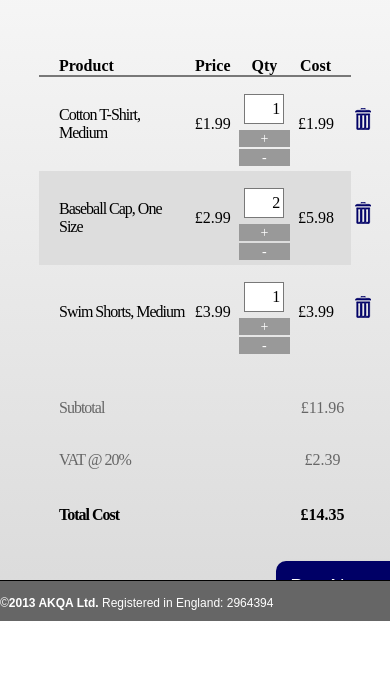
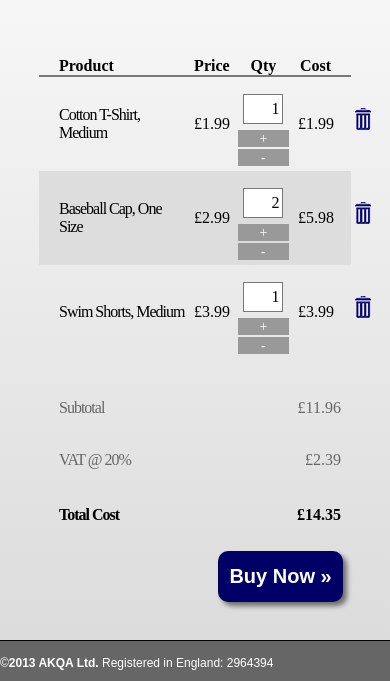
Before and after one commit to srsholmes/AKQA-test, a website: page public/index.html in a window 390 px wide. Shown: the part 216-897 px from the top of the page. Before the commit the page ends 844 px from the top, so only its background shows below. Drawn offline with nearby package versions, Linux system fonts and the light colour scheme; a web font is replaced by a local one.

Commit message:
sticky footer

```diff
--- a/scss/main.scss
+++ b/scss/main.scss
@@ -34,7 +34,7 @@ $dark-blue-hover: #3333ff;
 body {
   @extend .font-serif;
   background: linear-gradient(white, #dadada);
-  margin-bottom: 80px;
+  margin-bottom: 140px;
 }
 
 
@@ -135,15 +135,15 @@ form {
     font-size: 20px;
     outline: 0;
     float: right;
-    margin-top: 20px;
-    margin-right: 20px;
+    margin-top: 60px;
+    margin-right: 8px;
+    font-weight: 800;
     transition: background-color 0.1s ease-in;
 
     @media screen and (max-width: 640px) {
-      position: relative;
-      bottom: inherit;
-      right: -70px;
+      margin-top: 10px;
     }
+
     &:hover {
       background-color: $dark-blue-hover;
     }
@@ -225,7 +225,6 @@ table {
       }
 
       &:first-child {
-        // min-width: 275px;
         text-align: left;
         padding-left: 20px;
         letter-spacing: -1px;
@@ -290,6 +289,12 @@ table {
     }
 
     td {
+
+      &.subtotal, &.vat, &.total-cost {
+        text-align: right;
+        padding-right: 10px;
+      }
+
       &:nth-child(3) {
         height: 75px;
         vertical-align: bottom;
```
Also changed, not shown: public/css/main.css.
